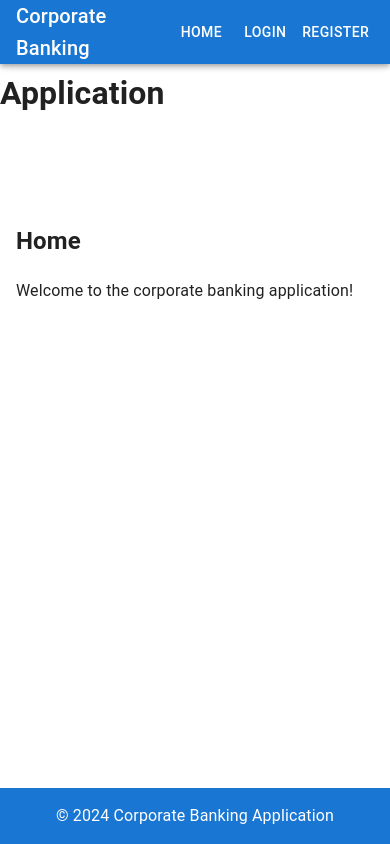
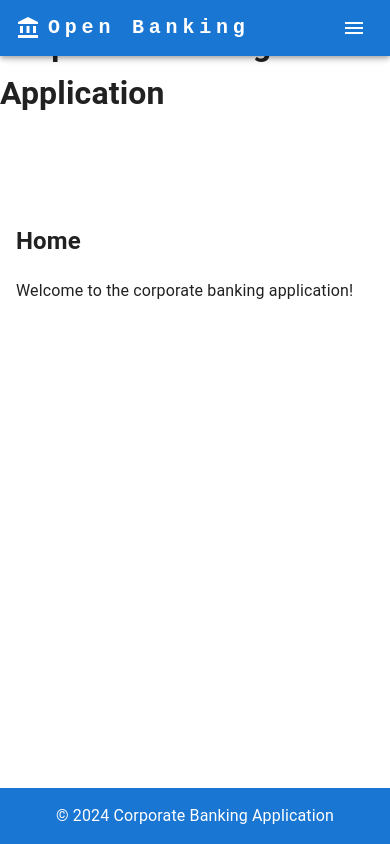
Before and after one commit to suryaravikumar-space/open-banking-portal, a React (Create React App) app in the folder client/: page / in a window 390 px wide. Built offline with nearby package versions, Linux system fonts and the light colour scheme.

Commit message:
navigation for mobile view

```diff
--- a/client/src/components/Navigation.js
+++ b/client/src/components/Navigation.js
@@ -1,11 +1,28 @@
-import React from 'react';
-import { AppBar, Toolbar, Typography, Button, Menu, MenuItem } from '@mui/material';
-import { Link, useNavigate } from 'react-router-dom';
-// import AccountCircleIcon from '@mui/icons-material/AccountCircle';
+
+import React from "react";
+import {
+  AppBar,
+  Toolbar,
+  Typography,
+  Button,
+  Menu,
+  MenuItem,
+  Grid,
+  IconButton,
+  useTheme,
+} from "@mui/material";
+import AccountBalanceIcon from "@mui/icons-material/AccountBalance";
+import MenuIcon from "@mui/icons-material/Menu";
+import { Link, useNavigate } from "react-router-dom";
+// import { useTheme } from "@mui/material/styles";
+import useMediaQuery from "@mui/material/useMediaQuery";
 
 const Navigation = ({ isAuthenticated, setIsAuthenticated }) => {
   const navigate = useNavigate();
   const [anchorEl, setAnchorEl] = React.useState(null);
+  const [mobileMenuAnchorEl, setMobileMenuAnchorEl] = React.useState(null);
+  const theme = useTheme()
+  const isMobile = useMediaQuery(theme.breakpoints.down("md"));
 
   const handleMenuClick = (event) => {
     setAnchorEl(event.currentTarget);
@@ -15,22 +32,120 @@ const Navigation = ({ isAuthenticated, setIsAuthenticated }) => {
     setAnchorEl(null);
   };
 
+  const handleMobileMenuClick = (event) => {
+    setMobileMenuAnchorEl(event.currentTarget);
+  };
+
+  const handleMobileMenuClose = () => {
+    setMobileMenuAnchorEl(null);
+  };
+
   const handleLogout = () => {
-    localStorage.removeItem('token');
+    localStorage.removeItem("token");
     setIsAuthenticated(false);
-    navigate('/');
+    navigate("/");
   };
 
   return (
+    <Grid>
       <AppBar position="fixed" sx={{ zIndex: (theme) => theme.zIndex.drawer + 1 }}>
-      <Toolbar>
-        <Typography variant="h6" sx={{ flexGrow: 1 }}>
-          Corporate Banking
+        <Toolbar sx={{justifyContent:""}}>
+          <AccountBalanceIcon sx={{ display: { xs: "flex", md: "flex" }, mr: 1 }} />
+          <Typography
+            variant="h6"
+            noWrap
+            // component="a"
+            component={Link} to="/"
+            href="#app-bar-with-responsive-menu"
+            sx={{
+              mr: 2,
+              display: { xs: "flex", md: "flex" },
+              fontFamily: "monospace",
+              fontWeight: 700,
+              letterSpacing: ".3rem",
+              color: "inherit",
+              textDecoration: "none",
+              flexGrow: 1,
+            }}
+          >
+            Open Banking
           </Typography>
+          {isMobile ? (
+            <>
+              <IconButton
+                edge="start"
+                color="inherit"
+                aria-label="menu"
+                onClick={handleMobileMenuClick}
+              >
+                <MenuIcon />
+              </IconButton>
+              <Menu
+                anchorEl={mobileMenuAnchorEl}
+                open={Boolean(mobileMenuAnchorEl)}
+                onClose={handleMobileMenuClose}
+              >
+                <MenuItem component={Link} to="/">
+                  Home
+                </MenuItem>
+                {isAuthenticated && (
+                  <>
+                    <MenuItem component={Link} to="/dashboard">
+                      Dashboard
+                    </MenuItem>
+                    <MenuItem component={Link} to="/balance">
+                      Balance
+                    </MenuItem>
+                    <MenuItem component={Link} to="/transfer">
+                      International Transfer
+                    </MenuItem>
+                    <MenuItem onClick={handleMenuClick}>
+                      Saving Account Management
+                    </MenuItem>
+                    <Menu
+                      id="saving-account-menu"
+                      anchorEl={anchorEl}
+                      keepMounted
+                      open={Boolean(anchorEl)}
+                      onClose={handleMenuClose}
+                    >
+                      <MenuItem component={Link} to="/saving-account/open">
+                        Open New Account
+                      </MenuItem>
+                      <MenuItem component={Link} to="/saving-account/passbook">
+                        View Passbook
+                      </MenuItem>
+                      <MenuItem component={Link} to="/saving-account/deposit">
+                        Deposit Cash
+                      </MenuItem>
+                      <MenuItem component={Link} to="/saving-account/last-10">
+                        View Last 10 Transactions
+                      </MenuItem>
+                      <MenuItem component={Link} to="/saving-account/generate-pdf">
+                        Generate PDF
+                      </MenuItem>
+                    </Menu>
+                    <MenuItem onClick={handleLogout}>Logout</MenuItem>
+                  </>
+                )}
+                {!isAuthenticated && (
+                  <>
+                    <MenuItem component={Link} to="/login">
+                      Login
+                    </MenuItem>
+                    <MenuItem component={Link} to="/register">
+                      Register
+                    </MenuItem>
+                  </>
+                )}
+              </Menu>
+            </>
+          ) : (
+            <>
               <Button color="inherit" component={Link} to="/">
                 Home
               </Button>
-        {isAuthenticated ? (
+              {isAuthenticated && (
                 <>
                   <Button color="inherit" component={Link} to="/dashboard">
                     Dashboard
@@ -39,7 +154,7 @@ const Navigation = ({ isAuthenticated, setIsAuthenticated }) => {
                     Balance
                   </Button>
                   <Button color="inherit" component={Link} to="/transfer">
-              International Transfer
+                    IT
                   </Button>
                   <Button
                     color="inherit"
@@ -47,7 +162,7 @@ const Navigation = ({ isAuthenticated, setIsAuthenticated }) => {
                     aria-haspopup="true"
                     onClick={handleMenuClick}
                   >
-              Saving Account Management
+                   SAM
                   </Button>
                   <Menu
                     id="saving-account-menu"
@@ -56,17 +171,28 @@ const Navigation = ({ isAuthenticated, setIsAuthenticated }) => {
                     open={Boolean(anchorEl)}
                     onClose={handleMenuClose}
                   >
-              <MenuItem component={Link} to="/saving-account/open" onClick={handleMenuClose}>Open New Account</MenuItem>
-              <MenuItem component={Link} to="/saving-account/passbook" onClick={handleMenuClose}>View Passbook</MenuItem>
-              <MenuItem component={Link} to="/saving-account/deposit" onClick={handleMenuClose}>Deposit Cash</MenuItem>
-              <MenuItem component={Link} to="/saving-account/last-10" onClick={handleMenuClose}>View Last 10 Transactions</MenuItem>
-              <MenuItem component={Link} to="/saving-account/generate-pdf" onClick={handleMenuClose}>Generate PDF</MenuItem>
+                    <MenuItem component={Link} to="/saving-account/open">
+                      Open New Account
+                    </MenuItem>
+                    <MenuItem component={Link} to="/saving-account/passbook">
+                      View Passbook
+                    </MenuItem>
+                    <MenuItem component={Link} to="/saving-account/deposit">
+                      Deposit Cash
+                    </MenuItem>
+                    <MenuItem component={Link} to="/saving-account/last-10">
+                      View Last 10 Transactions
+                    </MenuItem>
+                    <MenuItem component={Link} to="/saving-account/generate-pdf">
+                      Generate PDF
+                    </MenuItem>
                   </Menu>
                   <Button color="inherit" onClick={handleLogout}>
                     Logout
                   </Button>
                 </>
-        ) : (
+              )}
+              {!isAuthenticated && (
                 <>
                   <Button color="inherit" component={Link} to="/login">
                     Login
@@ -76,8 +202,11 @@ const Navigation = ({ isAuthenticated, setIsAuthenticated }) => {
                   </Button>
                 </>
               )}
+            </>
+          )}
         </Toolbar>
       </AppBar>
+    </Grid>
   );
 };
 
```
Lines whose indentation alone changed are shown as unchanged.
